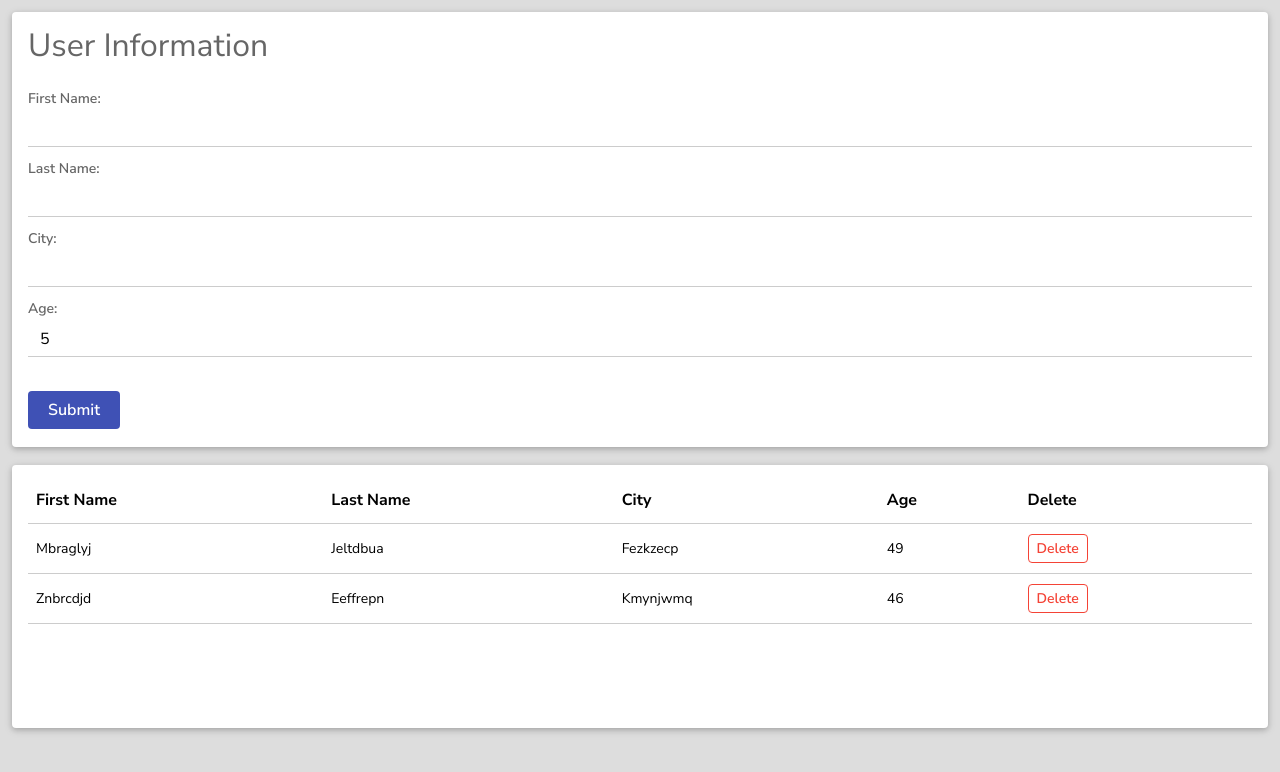
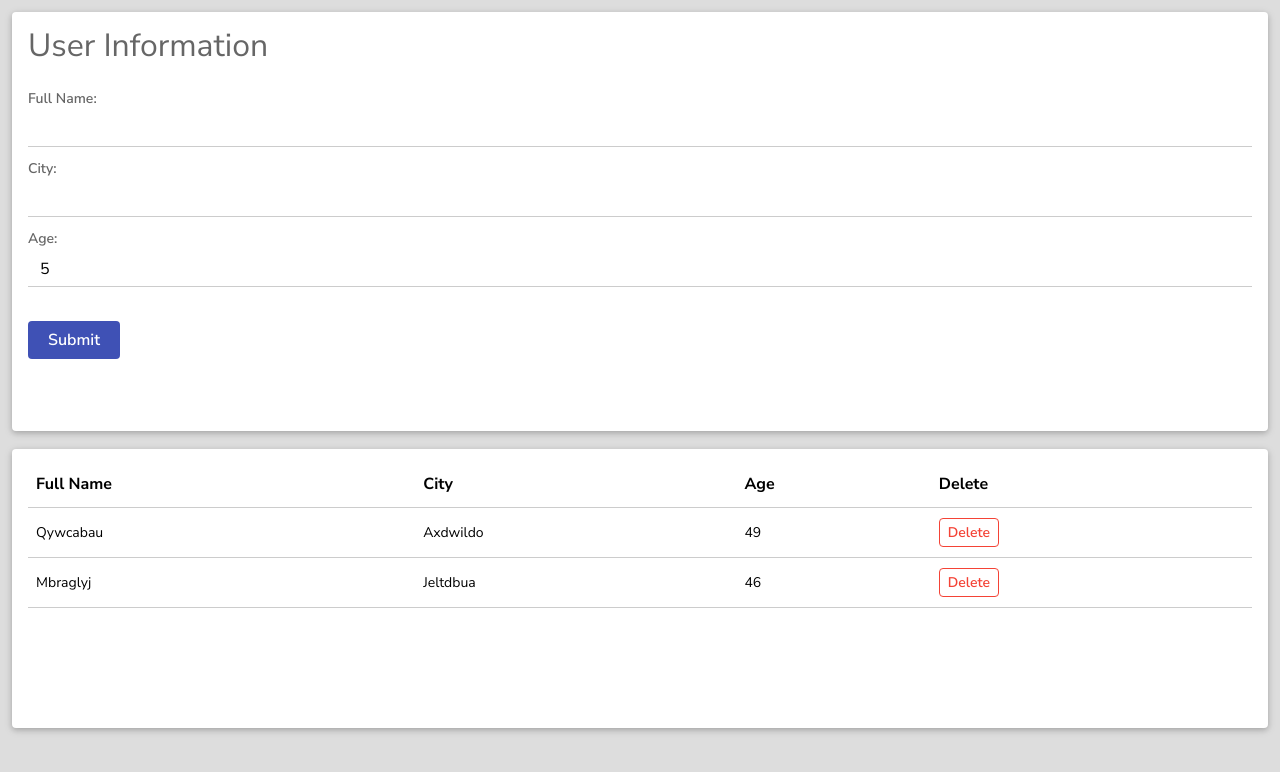
Before and after one commit to KarthikUdayMurthy/simpledynamicform, a React (Create React App) app: page / in a window 1280 px wide. Shown: the top 772 px of the page. Built offline with nearby package versions, Linux system fonts and the light colour scheme.

Commit message:
Minor enhancements and bug fixes

```diff
--- a/Components/DynamicForm.tsx
+++ b/Components/DynamicForm.tsx
@@ -42,7 +42,12 @@ const DynamicForm: React.FC<IDynamicFormProps> = ({
   const submitHandler = React.useCallback(() => {
     const tempRecord = {};
     Object.keys(newRecord).forEach((k) => {
-      const value = newRecord[k] === '' ? getRandomString(8) : newRecord[k];
+      const value =
+        newRecord[k] === ''
+          ? getRandomString(8)
+          : newRecord[k] === 0
+          ? Math.round(Math.random() * 100)
+          : newRecord[k];
       tempRecord[k] = value;
     });
     onAdd(tempRecord as IRecord);
@@ -63,7 +68,7 @@ const DynamicForm: React.FC<IDynamicFormProps> = ({
   );
 
   return (
-    <div className="dynamicFormWrap">
+    <div className="dynamicFormWrap scrollWrap">
       <h1>{formMetaData.title}</h1>
       {formMetaData.fields.map((field) => (
         <Input
--- a/Util/index.tsx
+++ b/Util/index.tsx
@@ -20,13 +20,8 @@ export const formMetaData: IFormMetaData = {
   fields: [
     {
       type: 'text',
-      key: 'firstName',
-      label: 'First Name',
-    },
-    {
-      type: 'text',
-      key: 'lastName',
-      label: 'Last Name',
+      key: 'fullName',
+      label: 'Full Name',
     },
     {
       type: 'text',
--- a/style.css
+++ b/style.css
@@ -120,12 +120,13 @@ body {
 }
 
 .dynamicFormWrap {
-  flex: 0 0 auto;
+  flex: 1 1 60%;
   background: #fff;
   padding: 12px 16px;
   margin: 0;
   border-radius: 4px;
   box-shadow: 0 2px 5px 0 rgba(0, 0, 0, 0.16), 0 2px 10px 0 rgba(0, 0, 0, 0.12);
+  overflow: auto;
 }
 
 .dynamicFormWrap h1 {
@@ -139,7 +140,7 @@ body {
 
 .dynamicTableWrap {
   width: 100%;
-  flex: 1 1 auto;
+  flex: 1 1 40%;
   border: 0;
   background: #fff;
   padding: 12px 16px;
```
